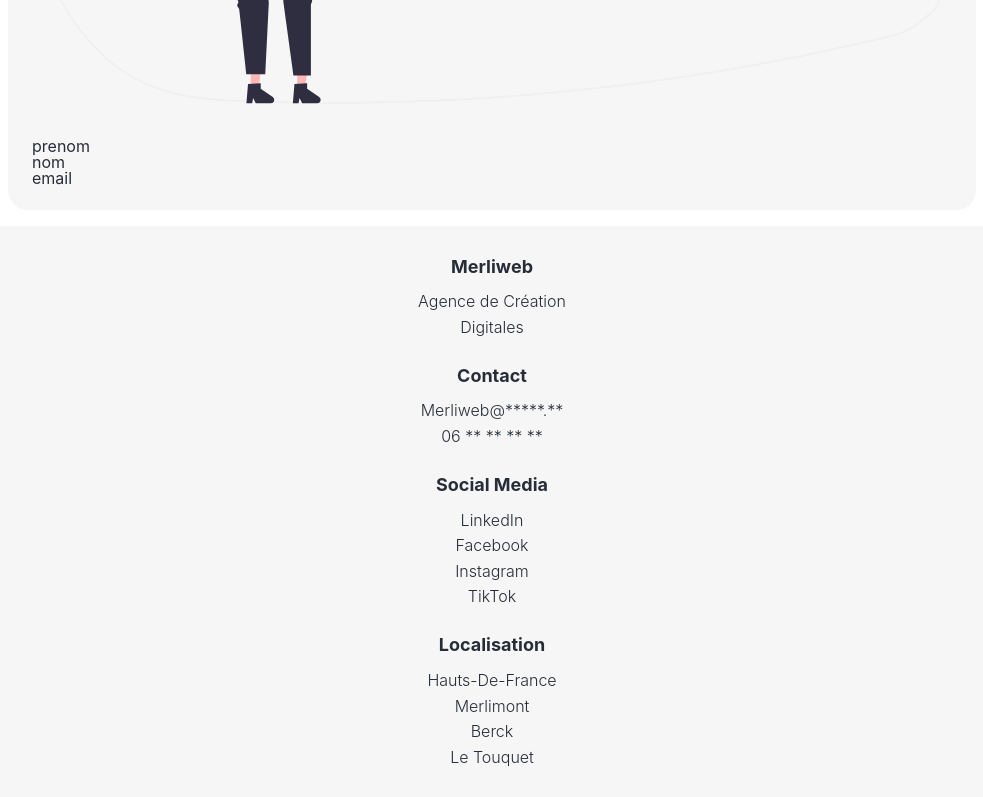
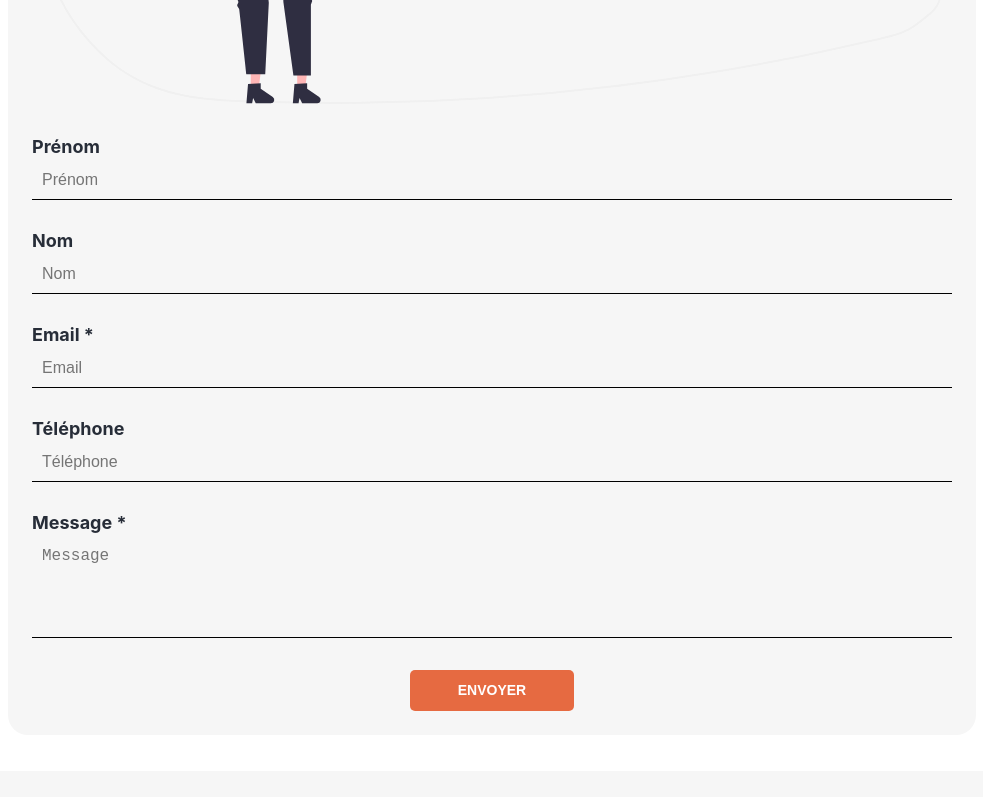
Before and after one commit to julien382/Merliweb, a React (Vite) app: page /contact in a window 1280 px wide. Shown: the part 740-1537 px from the top of the page, without its empty margins (148-1131 px from the left). Built offline with nearby package versions, Linux system fonts and the light colour scheme.

Commit message:
create form contact

```diff
--- a/src/pages/ContactPage/ContactPage.jsx
+++ b/src/pages/ContactPage/ContactPage.jsx
@@ -1,12 +1,45 @@
-import './ContactPage.scss'
+import "./ContactPage.scss";
 import contact from "../../assets/undraw/contact.svg";
-
+import { useState } from "react";
 import { Link } from "react-router-dom";
 
 const ContactPage = () => {
-    return (
-        <div className='contactPage'>
-            <h1>Contactez-</h1>
+  const [formData, setFormData] = useState({
+    firstName: "",
+    lastName: "",
+    email: "",
+    phone: "",
+    message: "",
+  });
+
+  const [errors, setErrors] = useState({});
+  const [submitted, setSubmitted] = useState(false);
+
+  const handleChange = (e) => {
+    setFormData({ ...formData, [e.target.name]: e.target.value });
+  };
+
+  const validateForm = () => {
+    let newErrors = {};
+    if (!formData.email.trim() || !/\S+@\S+\.\S+/.test(formData.email))
+      newErrors.email = "Email invalide";
+    if (!formData.message.trim()) newErrors.message = "Le message est requis";
+
+    setErrors(newErrors);
+    return Object.keys(newErrors).length === 0;
+  };
+
+  const handleSubmit = (e) => {
+    e.preventDefault();
+    if (validateForm()) {
+      setSubmitted(true);
+      console.log("Formulaire envoyé:", formData);
+    }
+  };
+
+  return (
+    <div className="contactPage">
+      <h1>Contactez-</h1>
             <h1>Nous</h1>
             <div className='contactSocialMedia'>
 
@@ -40,14 +73,76 @@ const ContactPage = () => {
 
             <img src={contact} className="imageContact" alt="Merliweb Logo" />
 
-            <div className='contactForm'>
-                <p>prenom</p>
-                <p>nom</p>
-                <p>email</p>
+      <div className="contactForm">
+        {submitted ? (
+          <p className="successMessage">Merci pour votre message !</p>
+        ) : (
+          <form onSubmit={handleSubmit} className="formContainer">
+            <div className="formGroup">
+              <label>Prénom</label>
+              <input
+                type="text"
+                name="firstName"
+                value={formData.firstName}
+                onChange={handleChange}
+                placeholder="Prénom"
+              />
+              {errors.firstName && <p className="error">{errors.firstName}</p>}
             </div>
 
-        </div>
-    )
-}
+            <div className="formGroup">
+              <label>Nom</label>
+              <input
+                type="text"
+                name="lastName"
+                value={formData.lastName}
+                onChange={handleChange}
+                placeholder="Nom"
+              />
+              {errors.lastName && <p className="error">{errors.lastName}</p>}
+            </div>
 
-export default ContactPage
+            <div className="formGroup">
+              <label>Email *</label>
+              <input
+                type="email"
+                name="email"
+                value={formData.email}
+                onChange={handleChange}
+                placeholder="Email"
+              />
+              {errors.email && <p className="error">{errors.email}</p>}
+            </div>
+
+            <div className="formGroup">
+              <label>Téléphone</label>
+              <input
+                type="text"
+                name="phone"
+                value={formData.phone}
+                onChange={handleChange}
+                placeholder="Téléphone"
+              />
+            </div>
+
+            <div className="formGroup">
+              <label>Message *</label>
+              <textarea
+                name="message"
+                value={formData.message}
+                onChange={handleChange}
+                placeholder="Message"
+              />
+              {errors.message && <p className="error">{errors.message}</p>}
+            </div>
+
+            <button type="submit" className="submitButton">ENVOYER</button>
+          </form>
+        )}
+      </div>
+
+    </div>
+  );
+};
+
+export default ContactPage;
--- a/src/pages/ContactPage/ContactPage.scss
+++ b/src/pages/ContactPage/ContactPage.scss
@@ -1,12 +1,13 @@
-@use '../../styles/index' as *;
+@use "../../styles/index" as *;
 
-.contactPage{
+.contactPage {
   background-color: $color-gray-light;
   border-radius: 20px;
   padding: 1.5rem;
   margin-top: 70px;
+  margin-bottom: 20px;
 
-    h1{
+  h1 {
     font-size: $font-size-xxxl;
     font-weight: $font-weight-bold;
   }
@@ -17,7 +18,70 @@
     justify-content: space-between;
 }
 
-.imageContact{
+.formContainer {
+  display: flex;
+  flex-direction: column;
+  gap: 2rem;
+}
+
+.formGroup {
+  display: flex;
+  flex-direction: column;
+  text-align: left;
+
+  label {
+    font-size: $font-size-lg;
+    font-weight: bold;
+    margin-bottom: 5px;
+  }
+
+  input,
+  textarea {
+    border: none;
+    border-bottom: 1px solid #000;
+    padding: 10px;
+    font-size: $font-size-md;
+    outline: none;
+    background: transparent;
+    color: $color-blue-dark;
+  }
+
+  textarea {
+    resize: none;
+    height: 80px;
+  }
+}
+
+.submitButton {
+  padding: 0.8rem 3rem;
+  background-color: #e66a41;
+  color: white;
+  font-size: $font-size-sm;
+  font-weight: $font-weight-semi-bold;
+  border: none;
+  border-radius: 5px;
+  cursor: pointer;
+  transition: background 0.3s;
+  margin: 0 auto;
+
+  &:hover {
+    background-color: #cc582f;
+  }
+}
+
+.successMessage {
+  color: green;
+  font-weight: bold;
+  margin-top: 10px;
+}
+
+.error {
+  color: red;
+  font-size: 12px;
+  margin-top: 5px;
+}
+
+.imageContact {
   margin-top: 2rem;
   margin-bottom: 2rem;
   width: 100%;
--- a/src/pages/Error/ErrorPage.scss
+++ b/src/pages/Error/ErrorPage.scss
@@ -36,6 +36,6 @@
     background-color: $color-secondary;
 
     &:hover {
-        color: $color-white;
+        background-color: #cc582f;
     }
 }
```
Lines whose indentation alone changed are shown as unchanged.
